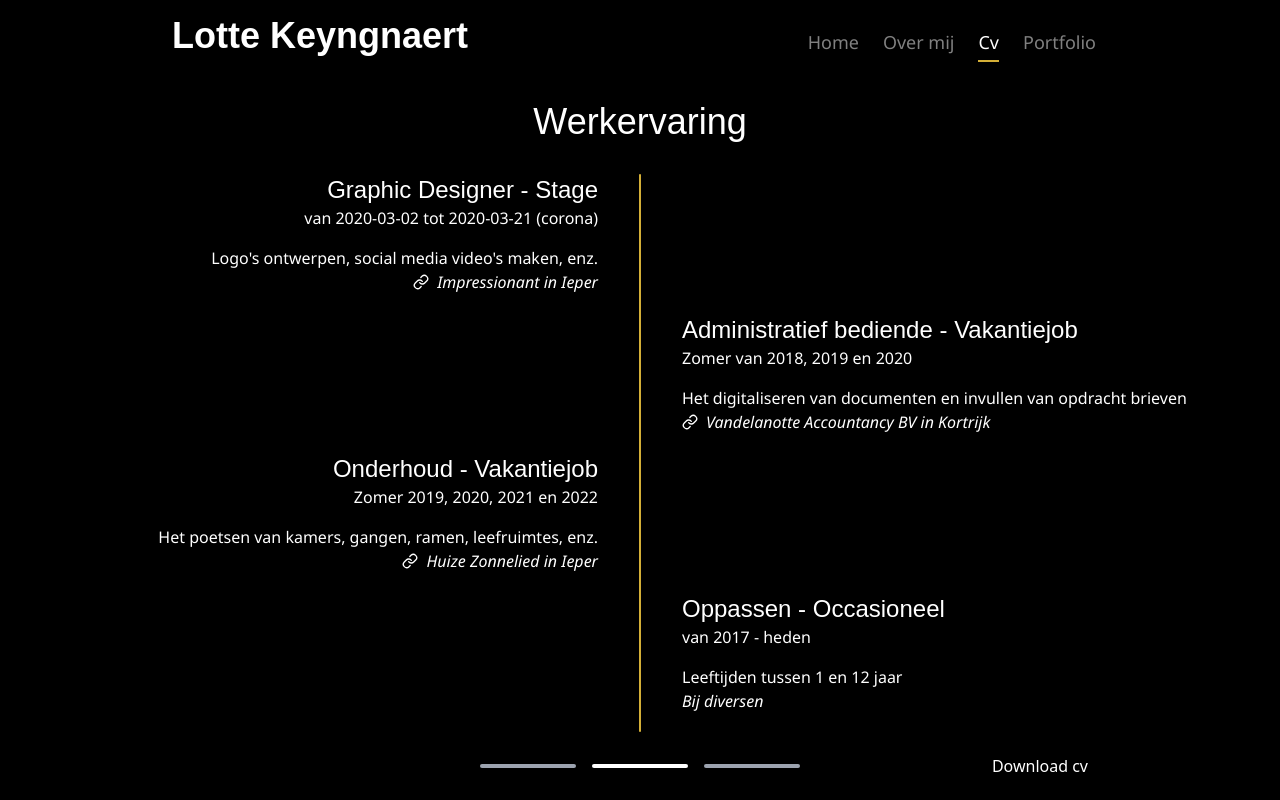
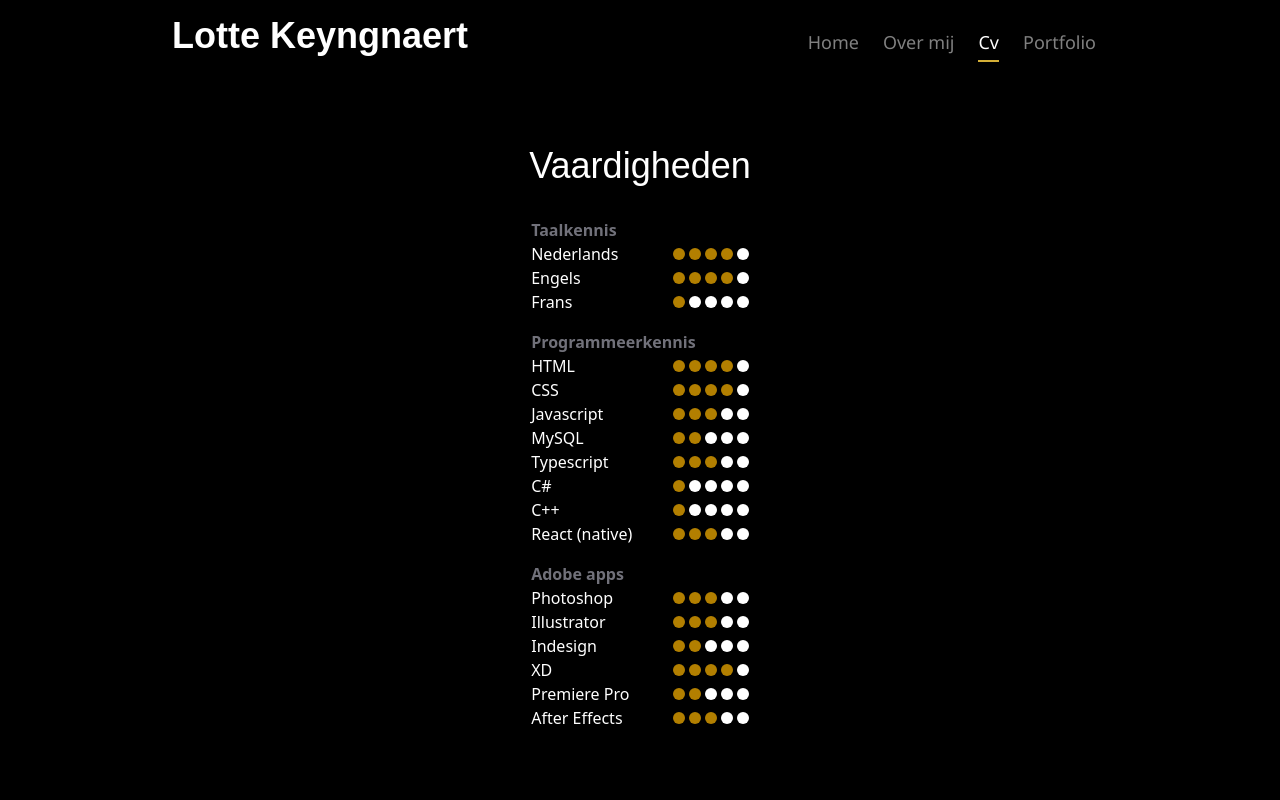
Before and after one commit to KeyngnaertLotte/Portfolio, a React (Vite) app: page /cv in a window 1280 px wide. Built offline with nearby package versions, Linux system fonts and the light colour scheme; a web font is replaced by a local one.

Commit message:
Vaardigheden done

```diff
--- a/src/assets/tailwind.css
+++ b/src/assets/tailwind.css
@@ -3,3 +3,22 @@
 @tailwind base;
 @tailwind components;
 @tailwind utilities;
+
+::-webkit-scrollbar {
+    width: 4px; /* Adjust width as needed */
+  }
+
+  ::-webkit-scrollbar-track {
+    background-color: #423000; /* Make the track transparent */
+    border-radius: 10px;
+    width: 2px;
+  }
+
+  ::-webkit-scrollbar-thumb {
+    background-color: #B27F00; /* Set the thumb color */
+    border-radius: 10px; /* Make the thumb rounded */
+  }
+
+  /* ::-webkit-scrollbar-thumb:hover {
+    background-color: #C08E00;
+  } */
--- a/src/components/CV/AppComputervaardigheden.tsx
+++ b/src/components/CV/AppComputervaardigheden.tsx
@@ -3,61 +3,222 @@ import { Languages, Code2, Paintbrush, LayoutGrid } from 'lucide-react'
 export default () => {
   return (
 
-    <div className="flex h-full flex-col items-center text-white mt-10 tablet:h-4/5  web:w-11/12 web:h-full">
+    <div className="flex h-full flex-col items-center text-white mt-10 tablet:h-4/5  web:w-1/5 web:max-h-screen">
       <h2 className=" text-center font-heading text-[1.7rem] font-medium leading-8 tablet:text-4xl web:m-8 ">
-        Computervaardigheden & Taalkennis
+        Vaardigheden
       </h2>
-      <div className="flex h-full w-full flex-col justify-center items-center tablet:flex-wrap tablet:flex-row tablet:h-fit tablet:mt-24  web:h-auto web:w-3/5 web:mt-0">
-        <div className="h-fit w-full p-2 border-b-2 border-accent tablet:w-2/5 tablet:h-44 tablet:p-5 tablet:m-5 tablet:shadow tablet:shadow-accent tablet:border-0">
-          <h3 className="col-span-2 mb-1 flex flex-row items-center gap-2 font-heading text-2xl font-medium">
-            <Languages className="stroke-white" />
-            Taalkennis
-          </h3>
-          <div className='grid grid-cols-2'>
-            <p className="col-span-full  font-body">
-              Nederlands (moedertaal)
-            </p>
-            <p className="col-start-1 row-start-3 mb-2 font-body font-light">
-              vloeiend
-            </p>
-            <p className="col-start-1 row-start-4 font-body">Engels</p>
-            <p className="col-start-1 row-start-5 font-body font-light">
-              vloeiend
-            </p>
-            <p className="col-start-2 row-start-4 font-body">Frans</p>
-            <p className="col-start-2 row-start-5 font-body font-light">
-              basis
-            </p>
+      <div className="h-screen overflow-y-auto flex px-4 flex-col justify-center items-center tablet:flex-wrap tablet:flex-row tablet:h-fit tablet:mt-24  web:h-auto web:w-full web:mt-0">
+        <div className='w-full'>
+          <h3 className='font-bold text-zinc-500'>Taalkennis</h3>
+          <div className='flex flex-row justify-between items-center'>
+            <p>Nederlands</p>
+            <div className='flex flex-row gap-1'>
+              <div className='w-3 h-3 bg-[#B27F00] rounded-xl'></div>
+              <div className='w-3 h-3 bg-[#B27F00] rounded-xl'></div>
+              <div className='w-3 h-3 bg-[#B27F00] rounded-xl'></div>
+              <div className='w-3 h-3 bg-[#B27F00] rounded-xl'></div>
+              <div className='w-3 h-3 bg-white rounded-xl'></div>
+            </div>
+          </div>
+          <div className='flex flex-row justify-between items-center'>
+            <p>Engels</p>
+            <div className='flex flex-row gap-1'>
+              <div className='w-3 h-3 bg-[#B27F00] rounded-xl'></div>
+              <div className='w-3 h-3 bg-[#B27F00] rounded-xl'></div>
+              <div className='w-3 h-3 bg-[#B27F00] rounded-xl'></div>
+              <div className='w-3 h-3 bg-[#B27F00] rounded-xl'></div>
+              <div className='w-3 h-3 bg-white rounded-xl'></div>
+            </div>
+          </div>
+          <div className='flex flex-row justify-between items-center'>
+            <p>Frans</p>
+            <div className='flex flex-row gap-1'>
+              <div className='w-3 h-3 bg-[#B27F00] rounded-xl'></div>
+              <div className='w-3 h-3 bg-white rounded-xl'></div>
+              <div className='w-3 h-3 bg-white rounded-xl'></div>
+              <div className='w-3 h-3 bg-white rounded-xl'></div>
+              <div className='w-3 h-3 bg-white rounded-xl'></div>
+            </div>
           </div>
         </div>
-        <div className="h-fit w-full p-4 border-b-2 border-accent tablet:w-2/5 tablet:h-44 tablet:p-5 tablet:m-5 tablet:shadow tablet:shadow-accent tablet:border-0">
-          <h3 className="mb-2 flex  flex-row items-center gap-4 font-heading text-2xl font-medium">
-            <Code2 className="stroke-white" />
-            Codeertalen
-          </h3>
-          <p className="font-body">
-            Html, css, Javascript, Typescript, Python, C#, Typescript, SQL en
-            beetje C++
-          </p>
+        <div className='w-full mt-4'>
+          <h3 className='font-bold text-zinc-500'>Programmeerkennis</h3>
+          <div className='flex flex-row justify-between items-center'>
+            <p>HTML</p>
+            <div className='flex flex-row gap-1'>
+              <div className='w-3 h-3 bg-[#B27F00] rounded-xl'></div>
+              <div className='w-3 h-3 bg-[#B27F00] rounded-xl'></div>
+              <div className='w-3 h-3 bg-[#B27F00] rounded-xl'></div>
+              <div className='w-3 h-3 bg-[#B27F00] rounded-xl'></div>
+              <div className='w-3 h-3 bg-white rounded-xl'></div>
+            </div>
+          </div>
+          <div className='flex flex-row justify-between items-center'>
+            <p>CSS</p>
+            <div className='flex flex-row gap-1'>
+              <div className='w-3 h-3 bg-[#B27F00] rounded-xl'></div>
+              <div className='w-3 h-3 bg-[#B27F00] rounded-xl'></div>
+              <div className='w-3 h-3 bg-[#B27F00] rounded-xl'></div>
+              <div className='w-3 h-3 bg-[#B27F00] rounded-xl'></div>
+              <div className='w-3 h-3 bg-white rounded-xl'></div>
+            </div>
+          </div>
+          <div className='flex flex-row justify-between items-center'>
+            <p>Javascript</p>
+            <div className='flex flex-row gap-1'>
+              <div className='w-3 h-3 bg-[#B27F00] rounded-xl'></div>
+              <div className='w-3 h-3 bg-[#B27F00] rounded-xl'></div>
+              <div className='w-3 h-3 bg-[#B27F00] rounded-xl'></div>
+              <div className='w-3 h-3 bg-white rounded-xl'></div>
+              <div className='w-3 h-3 bg-white rounded-xl'></div>
+            </div>
+          </div>
+          <div className='flex flex-row justify-between items-center'>
+            <p>MySQL</p>
+            <div className='flex flex-row gap-1'>
+              <div className='w-3 h-3 bg-[#B27F00] rounded-xl'></div>
+              <div className='w-3 h-3 bg-[#B27F00] rounded-xl'></div>
+              <div className='w-3 h-3 bg-white rounded-xl'></div>
+              <div className='w-3 h-3 bg-white rounded-xl'></div>
+              <div className='w-3 h-3 bg-white rounded-xl'></div>
+            </div>
+          </div>
+          <div className='flex flex-row justify-between items-center'>
+            <p>Typescript</p>
+            <div className='flex flex-row gap-1'>
+              <div className='w-3 h-3 bg-[#B27F00] rounded-xl'></div>
+              <div className='w-3 h-3 bg-[#B27F00] rounded-xl'></div>
+              <div className='w-3 h-3 bg-[#B27F00] rounded-xl'></div>
+              <div className='w-3 h-3 bg-white rounded-xl'></div>
+              <div className='w-3 h-3 bg-white rounded-xl'></div>
+            </div>
+          </div>
+          <div className='flex flex-row justify-between items-center'>
+            <p>C#</p>
+            <div className='flex flex-row gap-1'>
+              <div className='w-3 h-3 bg-[#B27F00] rounded-xl'></div>
+              <div className='w-3 h-3 bg-white rounded-xl'></div>
+              <div className='w-3 h-3 bg-white rounded-xl'></div>
+              <div className='w-3 h-3 bg-white rounded-xl'></div>
+              <div className='w-3 h-3 bg-white rounded-xl'></div>
+            </div>
+          </div>
+          <div className='flex flex-row justify-between items-center'>
+            <p>C++</p>
+            <div className='flex flex-row gap-1'>
+              <div className='w-3 h-3 bg-[#B27F00] rounded-xl'></div>
+              <div className='w-3 h-3 bg-white rounded-xl'></div>
+              <div className='w-3 h-3 bg-white rounded-xl'></div>
+              <div className='w-3 h-3 bg-white rounded-xl'></div>
+              <div className='w-3 h-3 bg-white rounded-xl'></div>
+            </div>
+          </div>
+          <div className='flex flex-row justify-between items-center'>
+            <p>React (native)</p>
+            <div className='flex flex-row gap-1'>
+              <div className='w-3 h-3 bg-[#B27F00] rounded-xl'></div>
+              <div className='w-3 h-3 bg-[#B27F00] rounded-xl'></div>
+              <div className='w-3 h-3 bg-[#B27F00] rounded-xl'></div>
+              <div className='w-3 h-3 bg-white rounded-xl'></div>
+              <div className='w-3 h-3 bg-white rounded-xl'></div>
+            </div>
+          </div>
         </div>
-        <div className="h-fit w-full p-4 border-b-2 border-accent tablet:w-2/5 tablet:h-44 tablet:p-5 tablet:m-5 tablet:shadow tablet:shadow-accent tablet:border-0">
-          <h3 className="mb-2 flex  flex-row items-center gap-4 font-heading text-2xl font-medium">
-            <Paintbrush className="stroke-white" />
-            Adobe Apps
-          </h3>
-          <p className="font-body">
-            Photoshop, Illustrator, Indesign, After Effects, Xd, Premiere Pro
-          </p>
+        <div className='w-full mt-4'>
+          <h3 className='font-bold text-zinc-500'>Adobe apps</h3>
+          <div className='flex flex-row justify-between items-center'>
+            <p>Photoshop</p>
+            <div className='flex flex-row gap-1'>
+              <div className='w-3 h-3 bg-[#B27F00] rounded-xl'></div>
+              <div className='w-3 h-3 bg-[#B27F00] rounded-xl'></div>
+              <div className='w-3 h-3 bg-[#B27F00] rounded-xl'></div>
+              <div className='w-3 h-3 bg-white rounded-xl'></div>
+              <div className='w-3 h-3 bg-white rounded-xl'></div>
+            </div>
+          </div>
+          <div className='flex flex-row justify-between items-center'>
+            <p>Illustrator</p>
+            <div className='flex flex-row gap-1'>
+              <div className='w-3 h-3 bg-[#B27F00] rounded-xl'></div>
+              <div className='w-3 h-3 bg-[#B27F00] rounded-xl'></div>
+              <div className='w-3 h-3 bg-[#B27F00] rounded-xl'></div>
+              <div className='w-3 h-3 bg-white rounded-xl'></div>
+              <div className='w-3 h-3 bg-white rounded-xl'></div>
+            </div>
+          </div>
+          <div className='flex flex-row justify-between items-center'>
+            <p>Indesign</p>
+            <div className='flex flex-row gap-1'>
+              <div className='w-3 h-3 bg-[#B27F00] rounded-xl'></div>
+              <div className='w-3 h-3 bg-[#B27F00] rounded-xl'></div>
+              <div className='w-3 h-3 bg-white rounded-xl'></div>
+              <div className='w-3 h-3 bg-white rounded-xl'></div>
+              <div className='w-3 h-3 bg-white rounded-xl'></div>
+            </div>
+          </div>
+          <div className='flex flex-row justify-between items-center'>
+            <p>XD</p>
+            <div className='flex flex-row gap-1'>
+              <div className='w-3 h-3 bg-[#B27F00] rounded-xl'></div>
+              <div className='w-3 h-3 bg-[#B27F00] rounded-xl'></div>
+              <div className='w-3 h-3 bg-[#B27F00] rounded-xl'></div>
+              <div className='w-3 h-3 bg-[#B27F00] rounded-xl'></div>
+              <div className='w-3 h-3 bg-white rounded-xl'></div>
+            </div>
+          </div>
+          <div className='flex flex-row justify-between items-center'>
+            <p>Premiere Pro</p>
+            <div className='flex flex-row gap-1'>
+              <div className='w-3 h-3 bg-[#B27F00] rounded-xl'></div>
+              <div className='w-3 h-3 bg-[#B27F00] rounded-xl'></div>
+              <div className='w-3 h-3 bg-white rounded-xl'></div>
+              <div className='w-3 h-3 bg-white rounded-xl'></div>
+              <div className='w-3 h-3 bg-white rounded-xl'></div>
+            </div>
+          </div>
+          <div className='flex flex-row justify-between items-center'>
+            <p>After Effects</p>
+            <div className='flex flex-row gap-1'>
+              <div className='w-3 h-3 bg-[#B27F00] rounded-xl'></div>
+              <div className='w-3 h-3 bg-[#B27F00] rounded-xl'></div>
+              <div className='w-3 h-3 bg-[#B27F00] rounded-xl'></div>
+              <div className='w-3 h-3 bg-white rounded-xl'></div>
+              <div className='w-3 h-3 bg-white rounded-xl'></div>
+            </div>
+          </div>
         </div>
-        <div className="h-fit w-full p-4 border-b-2 border-accent tablet:w-2/5 tablet:h-44 tablet:p-5 tablet:m-5 tablet:shadow tablet:shadow-accent tablet:border-0">
-          <h3 className="mb-2 flex  flex-row items-center gap-4 font-heading text-2xl font-medium">
-            <LayoutGrid className="stroke-white" />
-            Andere Apps
-          </h3>
-          <p className="font-body">
-            Visual Studio Code, Visual Studio, Atom, MySQL, Atom, Word, Excel,
-            PowerPoint
-          </p>
+        <div className='w-full mt-4'>
+          <h3 className='font-bold text-zinc-500'>Office apps</h3>
+          <div className='flex flex-row justify-between items-center'>
+            <p>Word</p>
+            <div className='flex flex-row gap-1'>
+              <div className='w-3 h-3 bg-[#B27F00] rounded-xl'></div>
+              <div className='w-3 h-3 bg-[#B27F00] rounded-xl'></div>
+              <div className='w-3 h-3 bg-[#B27F00] rounded-xl'></div>
+              <div className='w-3 h-3 bg-white rounded-xl'></div>
+              <div className='w-3 h-3 bg-white rounded-xl'></div>
+            </div>
+          </div>
+          <div className='flex flex-row justify-between items-center'>
+            <p>Excel</p>
+            <div className='flex flex-row gap-1'>
+              <div className='w-3 h-3 bg-[#B27F00] rounded-xl'></div>
+              <div className='w-3 h-3 bg-[#B27F00] rounded-xl'></div>
+              <div className='w-3 h-3 bg-[#B27F00] rounded-xl'></div>
+              <div className='w-3 h-3 bg-white rounded-xl'></div>
+              <div className='w-3 h-3 bg-white rounded-xl'></div>
+            </div>
+          </div>
+          <div className='flex flex-row justify-between items-center'>
+            <p>Powerpoint</p>
+            <div className='flex flex-row gap-1'>
+              <div className='w-3 h-3 bg-[#B27F00] rounded-xl'></div>
+              <div className='w-3 h-3 bg-[#B27F00] rounded-xl'></div>
+              <div className='w-3 h-3 bg-white rounded-xl'></div>
+              <div className='w-3 h-3 bg-white rounded-xl'></div>
+              <div className='w-3 h-3 bg-white rounded-xl'></div>
+            </div>
+          </div>
         </div>
       </div>
     </div>
--- a/src/routes/Cv.tsx
+++ b/src/routes/Cv.tsx
@@ -52,13 +52,7 @@ export default function Cv() {
         <h1 className='text-white font-heading font-bold text-4xl'>Lotte Keyngnaert</h1>
         {isMobile ? <button className='self-start' tabIndex={-1} onClick={showNavigation}><Menu className='stroke-white' size={60}/></button> : <AppNavigation /> }
       </div>
-      {active === 0 ? <AppOpleiding/> : active === 1 ? <AppWerkervaring/> : <AppComputervaardigheden/>}
-      <div className='flex flex-row gap-4 mb-8  items-center'>
-       <button className={`w-24 h-1 rounded active:bg-white focus:outline-none focus:ring-accent focus:ring-2 ${active === 0 ? `bg-white` : 'bg-gray-400'}`} onClick={() => {setActive(0), setPauseTimer(true)}}/>
-       <button className={`w-24 h-1 rounded active:bg-white focus:outline-none focus:ring-accent focus:ring-2 ${active === 1 ? `bg-white` : 'bg-gray-400'}`} onClick={() => {setActive(1), setPauseTimer(true)}}/>
-       <button className={`w-24 h-1 rounded active:bg-white focus:outline-none focus:ring-accent focus:ring-2 ${active === 2 ? `bg-white` : 'bg-gray-400'}`} onClick={() => {setActive(2), setPauseTimer(true)}}/>
-        <a href={cvLotte} download="CV_LotteKeyngnaert" className='absolute hidden tablet:block tablet:right-[10%] web:right-[15%] text-white focus:text-accent hover:text-accent focus:outline-none'>Download cv</a>
-     </div>
+     <AppComputervaardigheden/>
       </div>
     </main>
   )
```
